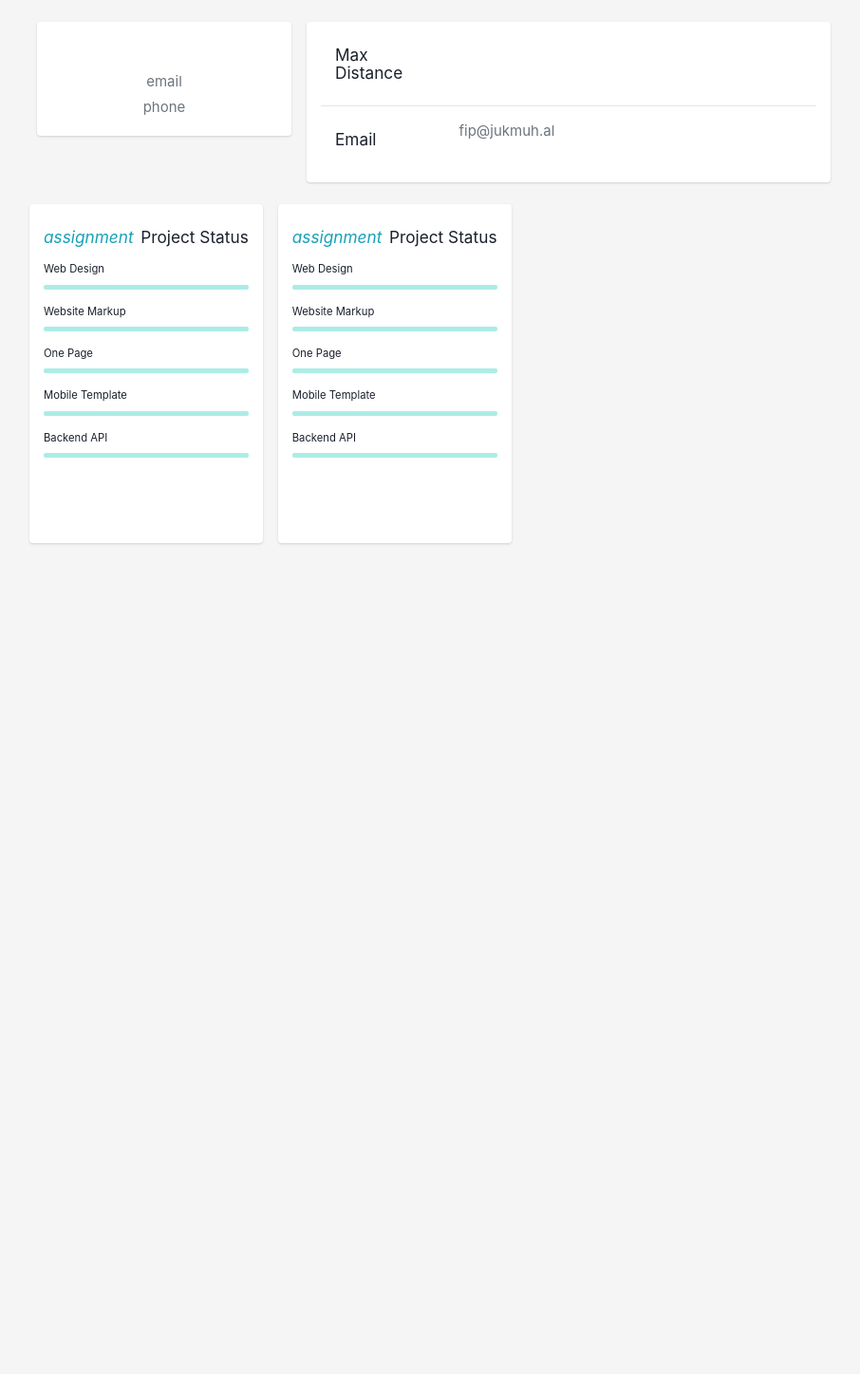
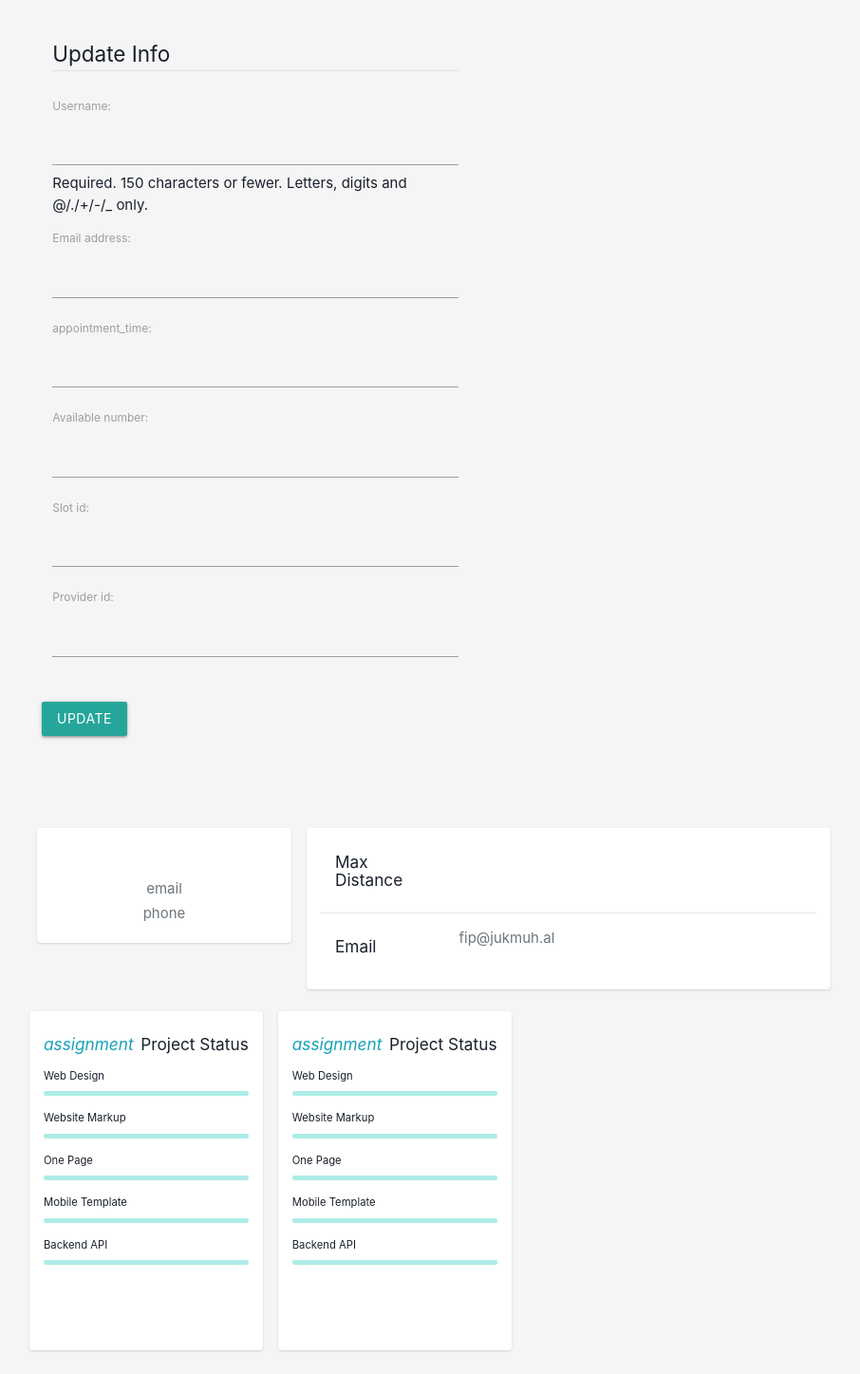
Before and after one commit to Chuanqi927/CovidVaccineApp, a Django app: template covidvaccineapp/user/templates/patient_profile.html in a window 1280 px wide. Shown: the part 84-1531 px from the top of the page at 95% size, without its empty margins (183-1089 px from the left). Before the commit the page ends 657 px from the top, so only its background shows below. Run offline with Django 3.2, Linux system fonts and the light colour scheme; the template is opened without the code that fills it: values that come from a table or form of the project are taken from there, others are empty; some libraries are stand-ins or nearby versions.

Commit message:
patient profile update information

```diff
--- a/covidvaccineapp/user/forms.py
+++ b/covidvaccineapp/user/forms.py
@@ -18,6 +18,7 @@ class PatientSignUpForm(UserCreationForm):
     state = forms.CharField(required=True)
     country = forms.CharField(required=True)
     zipcode = forms.CharField(required=True)
+
     # max_distance_preference = forms.FloatField(min_value=0)
 
     class Meta(UserCreationForm.Meta):
@@ -81,3 +82,17 @@ class ProviderSignUpForm(UserCreationForm):
         provider.zipcode = self.cleaned_data.get("zipcode")
         provider.save()
         return user
+
+
+class UserUpdateForm(forms.ModelForm):
+    email = forms.EmailField
+
+    class Meta:
+        model = User
+        fields = ['username', 'email']
+
+
+class PatientUpdateForm(forms.ModelForm):
+    class Meta:
+        model = Patient
+        fields = ['max_distance_preferences']
--- a/covidvaccineapp/user/templates/patient_profile.html
+++ b/covidvaccineapp/user/templates/patient_profile.html
@@ -8,6 +8,8 @@
 {#<h1>This is patient profile</h1>#}
 {#</body>#}
 {#</html>#}
+
+
 
 <head>
     <title>Vaccine</title>
@@ -108,10 +110,39 @@
     </nav>
 
     <div class="container">
-    <div class="main-body">
+        <div class="row">
+            <div class="col1 s6">
+                <form method="POST" enctype="multipart/form-data">
+          {% csrf_token %}
+          <fieldset class="form-group">
+              <legend class="border-bottom mb-4">Update Info</legend>
+              {{ u_form.as_p}}
+              {{ p_form.as_p }}
+          </fieldset>
+          <div class="form-group">
+              <button class="btn btn-outline-info" type="submit">Update</button>
+          </div>
+      </form>
+            </div>
+
+        </div>
+
+
+    </div>
 
 
 
+
+
+
+
+
+
+
+
+
+    <div class="container">
+    <div class="main-body">
           <div class="row gutters-sm">
             <div class="col-md-4 mb-3">
               <div class="card">
@@ -215,7 +246,7 @@
             </div>
           </div>
         </div>
-    </div>
+
 
 {#    <div class="container">#}
 {#                <ul class="collapsible">#}
```
Also changed, not shown: covidvaccineapp/user/views.py (+28 -6 lines).
